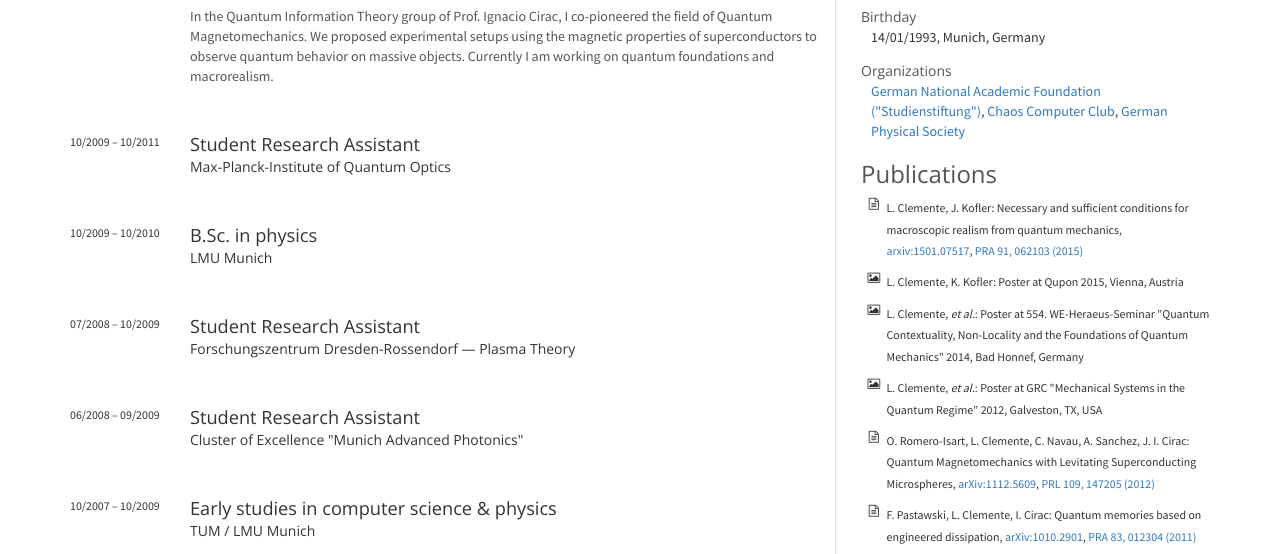
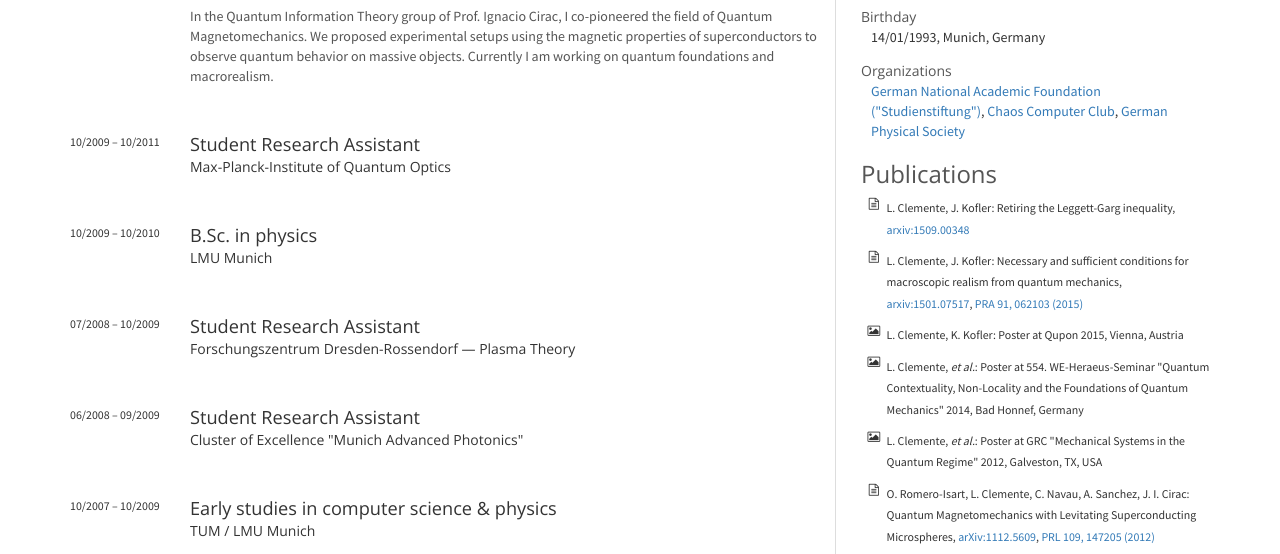
Before and after one commit to lucas-clemente/cv, a website: page index.html in a window 1280 px wide. Shown: the part 230-784 px from the top of the page. Drawn offline with nearby package versions, Linux system fonts and the light colour scheme.

Commit message:
add new paper

```diff
--- a/index.html
+++ b/index.html
@@ -111,6 +111,7 @@
           <h3>Publications</h3>
 
           <ul class="fa-ul list-unstyled" id="publication-list">
+            <li><i class="fa fa-li fa-file-text-o"></i>L. Clemente, J. Kofler: Retiring the Leggett-Garg inequality, <a href="http://arxiv.org/abs/1509.00348">arxiv:1509.00348</a></li>
             <li><i class="fa fa-li fa-file-text-o"></i>L. Clemente, J. Kofler: Necessary and sufficient conditions for macroscopic realism from quantum mechanics, <a href="http://arxiv.org/abs/1501.07517">arxiv:1501.07517</a>, <a href="http://journals.aps.org/pra/abstract/10.1103/PhysRevA.91.062103">PRA 91, 062103 (2015)</a></li>
             <li><i class="fa fa-li fa-picture-o"></i>L. Clemente, K. Kofler: Poster at Qupon 2015, Vienna, Austria</li>
             <li><i class="fa fa-li fa-picture-o"></i>L. Clemente, <em>et al.</em>: Poster at 554. WE-Heraeus-Seminar "Quantum Contextuality, Non-Locality and the Foundations of Quantum Mechanics" 2014, Bad Honnef, Germany</li>
```
